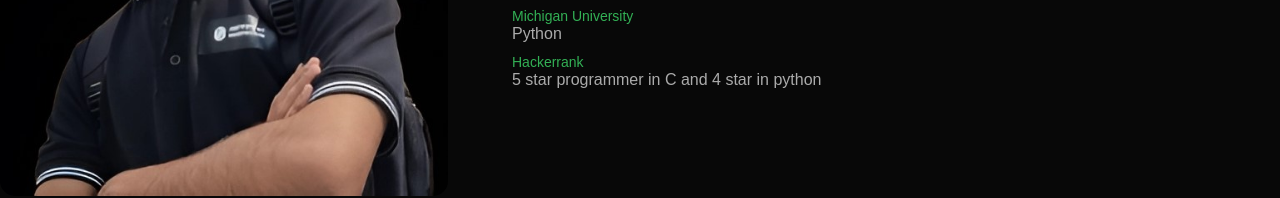
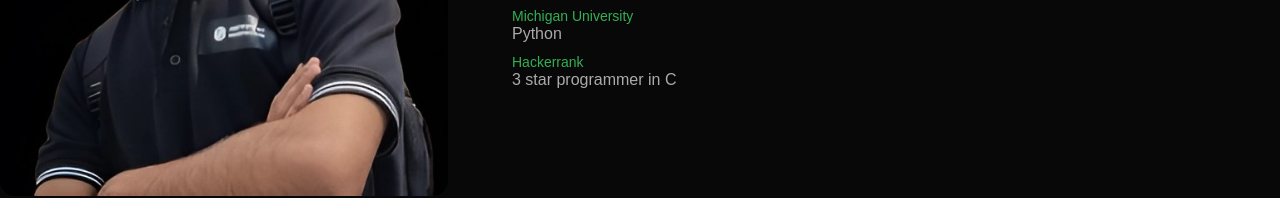
Before and after one commit to Jivanjamadar/Web_Project, a plain HTML site: page portfolio/index.html in a window 1280 px wide. Both pictures are taken after a click on the element "Achievements". Shown: the part 1181-1379 px from the top of the page. Drawn offline with Linux system fonts and the light colour scheme.

Commit message:
Update index.html

```diff
--- a/portfolio/index.html
+++ b/portfolio/index.html
@@ -65,7 +65,7 @@
             <li><span>Google</span><br>Foundational Project Management</li>
             <li><span>Squarespace</span><br>Search Engine Optimization</li>
             <li><span>Michigan University</span><br>Python</li>
-            <li><span>Hackerrank</span><br>5 star programmer in C and 4 star in python</li>
+            <li><span>Hackerrank</span><br>3 star programmer in C </li>
         </ul>
      </div>
      <div class="tab-contents" id="qualification">
```
